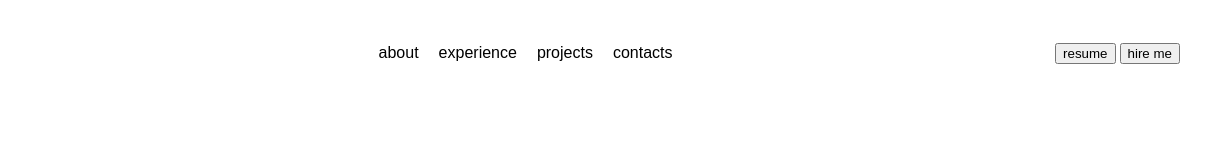
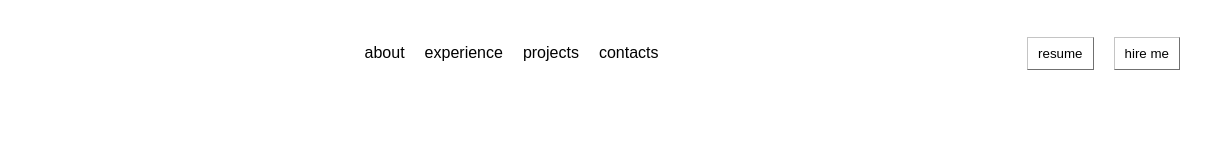
Before and after one commit to Jesse14122004/simple-portfolio, a plain HTML site: page index.html in a window 1280 px wide. Shown: the full height of the page, 72-1280 px from the left. Drawn offline with Linux system fonts and the light colour scheme.

Commit message:
added changes to the ctas and nav items

```diff
--- a/CSS/styles.css
+++ b/CSS/styles.css
@@ -13,3 +13,14 @@ nav {
     font-size: 16;
     font-family: sans-serif;
 }
+.ctas {
+    display: flex;
+    gap: 20px;
+}
+.nav-btns {
+    background-color: transparent;
+    padding: 8px 10px;
+    border-width: 1px;
+    border-color: #c4c4c4;
+
+}
```
